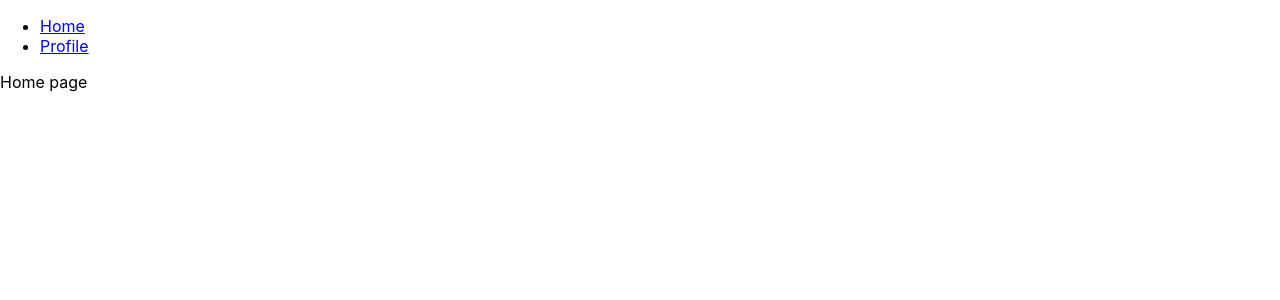
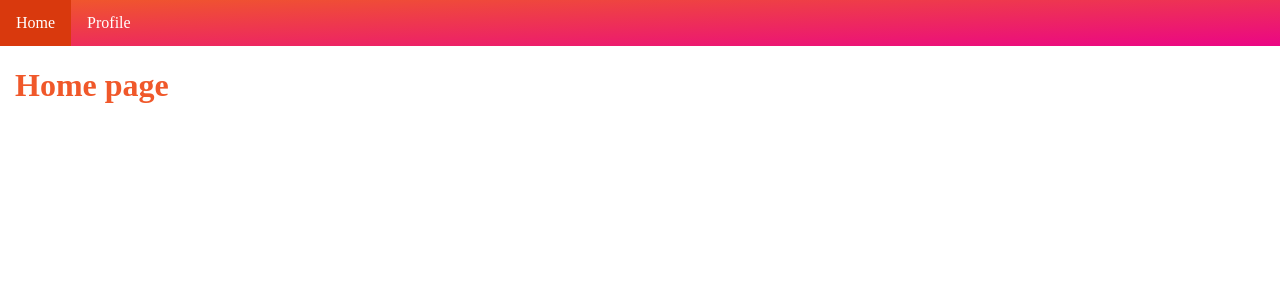
Before and after one commit to Isaacobuya5/react_auth0_authentication, a React (Create React App) app: page / in a window 1280 px wide. Shown: the top 300 px of the page. Built offline with nearby package versions, Linux system fonts and the light colour scheme.

Commit message:
style the application

```diff
--- a/src/App.js
+++ b/src/App.js
@@ -9,8 +9,10 @@
     <div className="App">
       <NavBar />
       <Switch>
+        <div className="body">
         <Route path="/" component={Home} exact/>
         <Route path="/profile" component={Profile} />
+        </div>
       </Switch>
     </div>
   );
--- a/src/components/Home.js
+++ b/src/components/Home.js
@@ -3,7 +3,7 @@
 const Home = props => {
     return (
         <div>
-            Home page
+            <h1>Home page</h1>
         </div>
     );
 };
--- a/src/components/NavBar.js
+++ b/src/components/NavBar.js
@@ -3,10 +3,12 @@
 
 const NavBar = () => {
     return (
+        <nav>
         <ul>
             <li><Link to="/" >Home </Link></li>
             <li><Link to="/profile">Profile </Link></li>
         </ul>
+        </nav>
     );
 };
 
--- a/src/components/Profile.js
+++ b/src/components/Profile.js
@@ -3,7 +3,7 @@
 const Profile = props => {
     return (
         <div>
-            Profile Page
+            <h1>Profile Page</h1>
         </div>
     );
 };
--- a/src/index.css
+++ b/src/index.css
@@ -1,13 +1,48 @@
 body {
   margin: 0;
-  font-family: -apple-system, BlinkMacSystemFont, 'Segoe UI', 'Roboto', 'Oxygen',
-    'Ubuntu', 'Cantarell', 'Fira Sans', 'Droid Sans', 'Helvetica Neue',
-    sans-serif;
-  -webkit-font-smoothing: antialiased;
-  -moz-osx-font-smoothing: grayscale;
+  padding: 0;
 }
 
-code {
-  font-family: source-code-pro, Menlo, Monaco, Consolas, 'Courier New',
-    monospace;
+.body {
+  margin: 15px;
 }
+
+h1,
+h2,
+h3 {
+  color: #f0582a;
+}
+
+ul .unstyled {
+  list-style-type: none;
+  margin: 0;
+  padding: 0;
+}
+
+nav ul {
+  list-style-type: none;
+  margin: 0;
+  padding: 0;
+  overflow: hidden;
+  background-image: linear-gradient(to bottom right, #f0582a, #eb0685);
+}
+
+nav li {
+  float: left;
+}
+
+nav li a {
+text-decoration: none;
+display: block;
+text-align: center;
+padding: 14px 16px;
+color: white;
+}
+
+nav li a:hover {
+  background-color: #d9390d;
+}
+
+nav button {
+  margin-top: 13px;
+}
```
